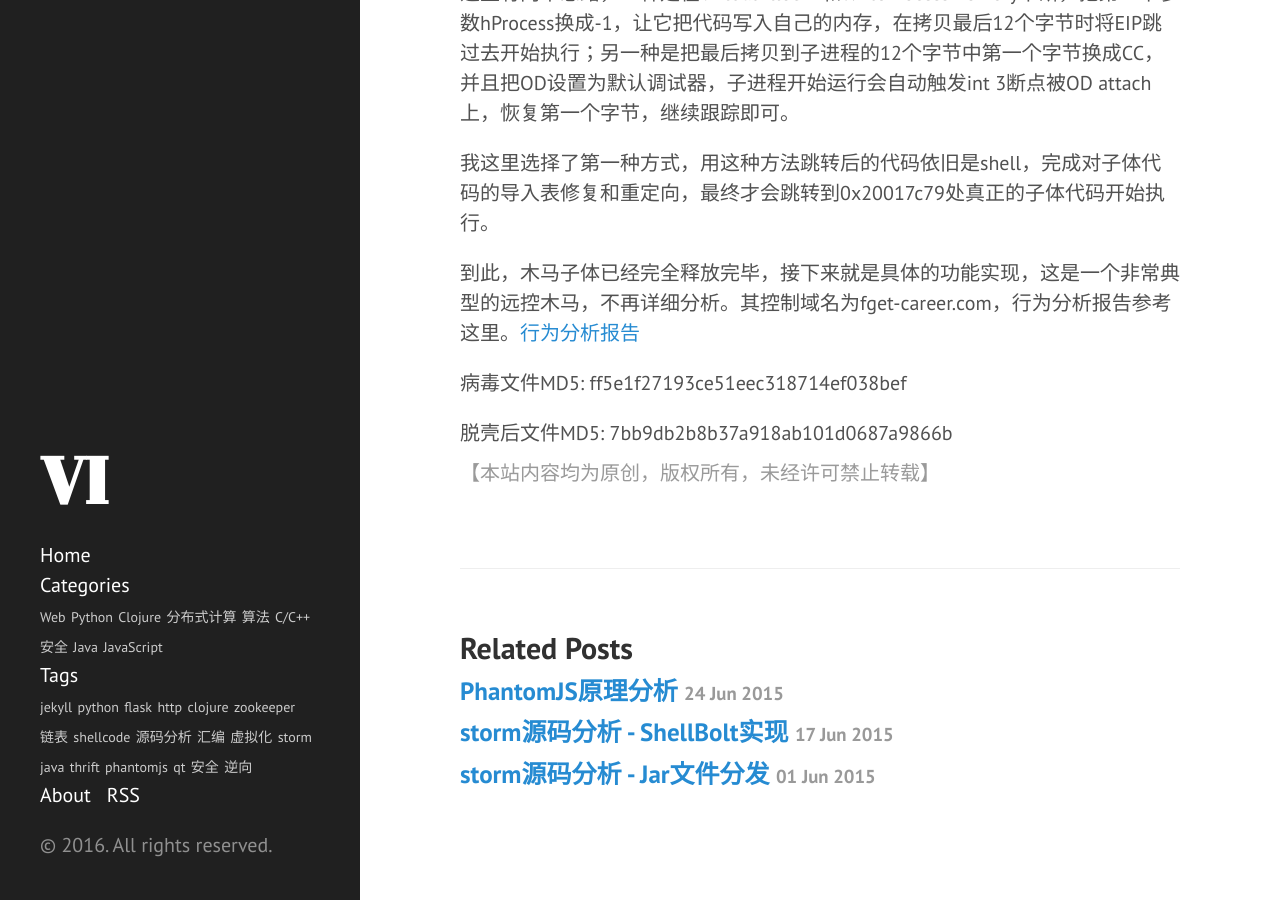
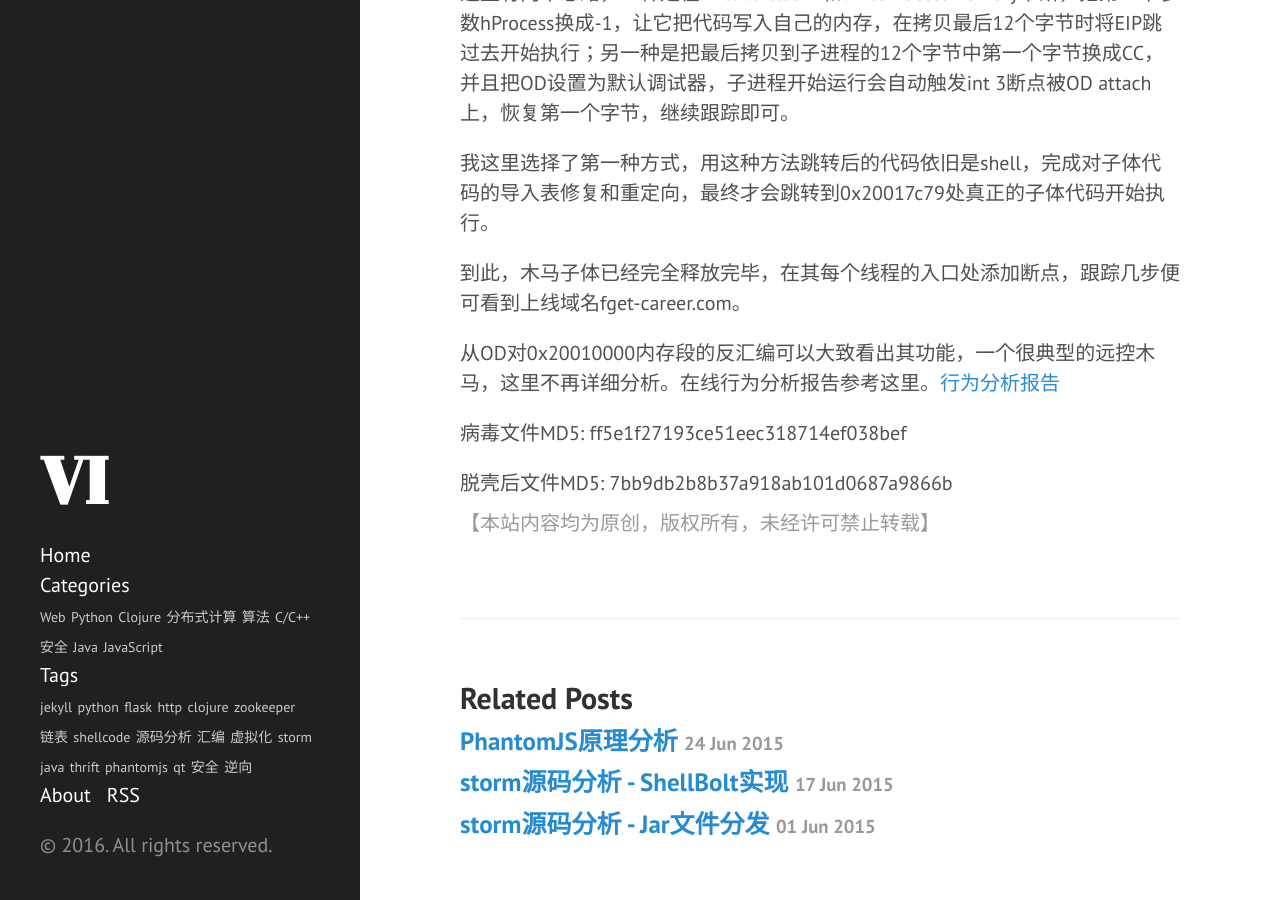
Before and after one commit to yuanvi/blog, a Jekyll site: the page built from _posts/2016-04-06-vbs-virus-analyse.markdown, in a window 1280 px wide and 900 px high, scrolled down 4542 px. Built offline with Jekyll 4.4.1, drawn with Linux system fonts in a browser that asks for light colours; comment, search, counter and statistics services are not loaded.

Commit message:
modify archive

```diff
--- a/_posts/2016-04-06-vbs-virus-analyse.markdown
+++ b/_posts/2016-04-06-vbs-virus-analyse.markdown
@@ -165,7 +165,9 @@ LoaclAddress   RemoteAddress   Size
 
 我这里选择了第一种方式，用这种方法跳转后的代码依旧是shell，完成对子体代码的导入表修复和重定向，最终才会跳转到0x20017c79处真正的子体代码开始执行。
 
-到此，木马子体已经完全释放完毕，接下来就是具体的功能实现，这是一个非常典型的远控木马，不再详细分析。其控制域名为fget-career.com，行为分析报告参考这里。[行为分析报告](http://a.virscan.org/ff5e1f27193ce51eec318714ef038bef)
+到此，木马子体已经完全释放完毕，在其每个线程的入口处添加断点，跟踪几步便可看到上线域名fget-career.com。
+
+从OD对0x20010000内存段的反汇编可以大致看出其功能，一个很典型的远控木马，这里不再详细分析。在线行为分析报告参考这里。[行为分析报告](http://a.virscan.org/ff5e1f27193ce51eec318714ef038bef)
 
 病毒文件MD5: ff5e1f27193ce51eec318714ef038bef
 
```
